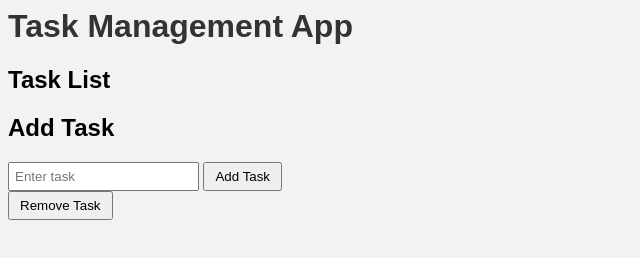
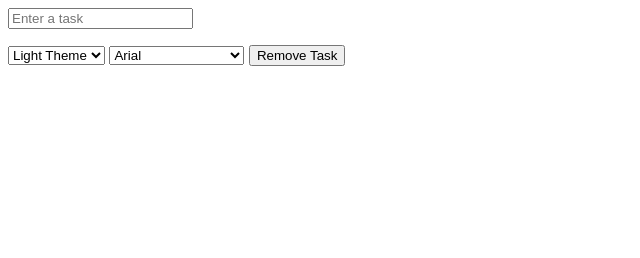
Before and after one commit to Theory03/Sprint1, a website: page index.html in a window 1280 px wide. Shown: the whole page, without its empty margins (0-640 px from the left). Drawn offline with Linux system fonts and the light colour scheme.

Commit message:
Updated code for Sprint 2

```diff
--- a/index.html
+++ b/index.html
@@ -1,33 +1,24 @@
-<link rel="stylesheet" href="style.css">
-
 <!DOCTYPE html>
 <html lang="en">
 <head>
-    <meta charset="UTF-8">
-    <meta name="viewport" content="width=device-width, initial-scale=1.0">
-    <title>Task Management App</title>
-    <link rel="stylesheet" href="style.css">
+  <meta charset="UTF-8">
+  <meta name="viewport" content="width=device-width, initial-scale=1.0">
+  <title>Task Management App</title>
+  <link rel="stylesheet" href="style.css">
 </head>
 <body>
-    <h1>Task Management App</h1>
-
-    <div>
-        <h2>Task List</h2>
-        <ul id="taskList">
-            <!-- Task items will go here -->
-        </ul>
-    </div>
-
-    <div>
-        <h2>Add Task</h2>
-        <input type="text" id="taskInput" placeholder="Enter task">
-        <button onclick="addTask()">Add Task</button>
-    </div>
-
-    <div id="taskDetails">
-        <!-- Task details will go here -->
-    </div>
-
-    <script src="script.js"></script>
+  <input type="text" id="taskInput" placeholder="Enter a task">
+  <ul id="taskList"></ul>
+  <div id="taskDetails"></div>
+  <select id="themeSelect" onchange="changeTheme()">
+    <option value="theme-light">Light Theme</option>
+    <option value="theme-dark">Dark Theme</option>
+  </select>
+  <select id="fontSelect" onchange="changeFont()">
+    <option value="Arial">Arial</option>
+    <option value="Verdana">Verdana</option>
+    <option value="Times New Roman">Times New Roman</option>
+  </select>
+  <script src="script.js"></script>
 </body>
 </html>
--- a/script.js
+++ b/script.js
@@ -1,4 +1,4 @@
- // script.js
+// Function to add a new task
 function addTask() {
     const taskInput = document.getElementById("taskInput");
     const taskList = document.getElementById("taskList");
@@ -17,12 +17,13 @@ function addTask() {
     }
 }
 
+// Function to display task details
 function showTaskDetails(taskDetails) {
     const taskDetailsContainer = document.getElementById("taskDetails");
     taskDetailsContainer.textContent = `Selected Task: ${taskDetails}`;
 }
 
-// New function to remove tasks
+// Function to remove tasks
 function removeTask() {
     const taskList = document.getElementById("taskList");
     const selectedTask = document.querySelector("li.selected");
@@ -65,3 +66,21 @@ document.addEventListener("DOMContentLoaded", () => {
 
     document.body.appendChild(removeButton);
 });
+
+// Function to change the theme
+function changeTheme() {
+    const themeSelect = document.getElementById("themeSelect");
+    const selectedTheme = themeSelect.value;
+
+    // Change the theme based on the selected option
+    document.body.className = selectedTheme;
+}
+
+// Function to change the font
+function changeFont() {
+    const fontSelect = document.getElementById("fontSelect");
+    const selectedFont = fontSelect.value;
+
+    // Change the font family based on the selected option
+    document.body.style.fontFamily = selectedFont;
+}
--- a/style.css
+++ b/style.css
@@ -1,32 +1,13 @@
-/* style.css */
+body {
+    font-family: Arial, sans-serif;
+  }
 
-body {
-    font-family: 'Arial', sans-serif;
-    background-color: #f2f2f2;
-}
+  .theme-light {
+    background-color: #2904fc;
+    color: #02ff81;
+  }
 
-h1 {
-    color: #333;
-}
-
-#taskList {
-    list-style-type: none;
-    padding: 0;
-}
-
-#taskList li {
-    background-color: #fff;
-    border: 1px solid #ddd;
-    margin: 5px;
-    padding: 10px;
-    cursor: pointer;
-}
-
-#taskInput {
-    padding: 5px;
-}
-
-button {
-    padding: 5px 10px;
-    cursor: pointer;
-}
+  .theme-dark {
+    background-color: #000000;
+    color: #ffffff;
+  }
```
Also changed, not shown: package.json (added, +13 -0 lines), 1 other file.
